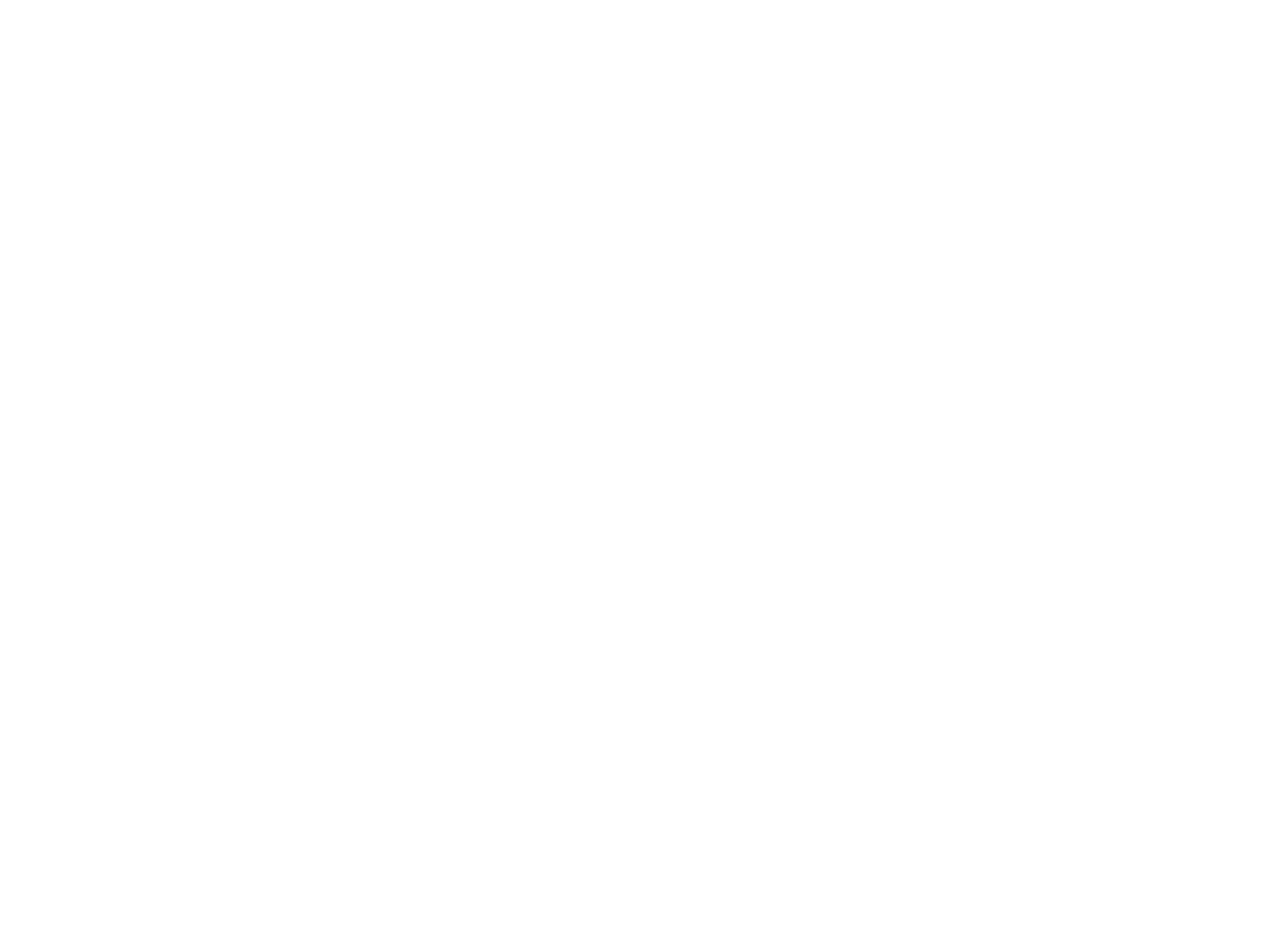
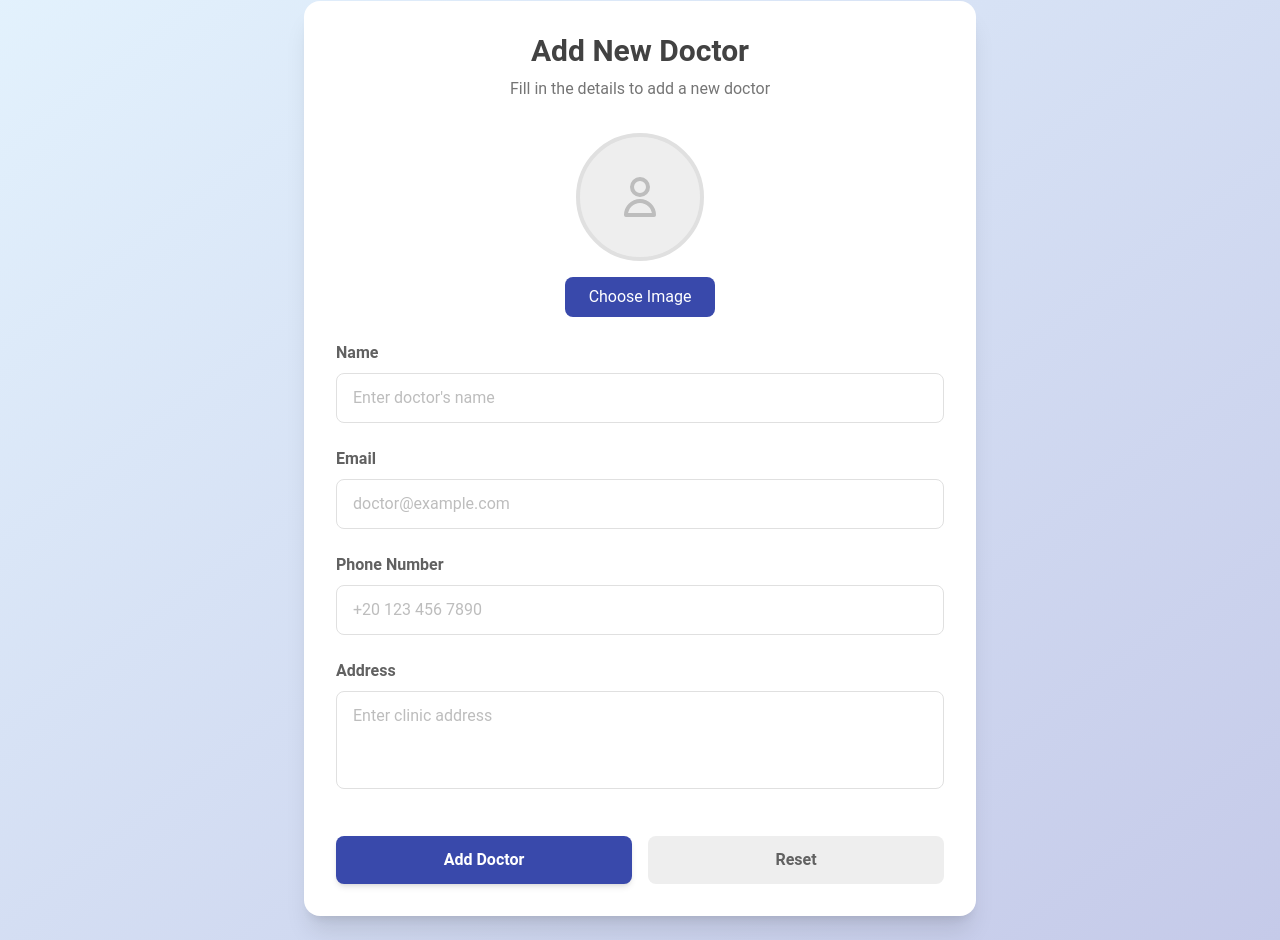
Before and after one commit to Hazem584/Cure-Web, a React (Vite) app: page /admin/add-doctor in a window 1280 px wide. Shown: the part 135-1075 px from the top of the page. Before the commit the page ends 800 px from the top, so only its background shows below. Built offline with nearby package versions, Linux system fonts and the light colour scheme.

Commit message:
Add AddDoctorView component and integrate into AdminLayout; update Dashboard layout to include AddCard

```diff
--- a/src/AdminLayout/AdminLayout.jsx
+++ b/src/AdminLayout/AdminLayout.jsx
@@ -3,6 +3,7 @@
 import Dashboard from "./pages/Dashboard";
 import NavBar from "../components/header/NavBar";
 import DashList from "./Components/DashList";
+import AddDoctorView from "./components/AddDoctorView";
 
 const AdminLayout = () => {
   const [doctors, setDoctor] = useState([
@@ -70,6 +71,7 @@
       <Routes>
         <Route index element={<Dashboard />} />
         <Route path="doctors-list" element={<DashList doctors={doctors} />} />
+        <Route path="add-doctor" element={<AddDoctorView />} />
       </Routes>
     </>
   );
--- /dev/null
+++ b/src/AdminLayout/Components/AddCard.jsx
@@ -0,0 +1,59 @@
+import {
+  Card,
+  CardBody,
+  CardFooter,
+  Typography,
+  Button,
+} from "@material-tailwind/react";
+import { Link } from "react-router-dom";
+import React from "react";
+
+const AddCard = () => {
+  return (
+    <Card className="mt-6 w-96">
+      <CardBody>
+        <svg
+          xmlns="http://www.w3.org/2000/svg"
+          viewBox="0 0 24 24"
+          fill="currentColor"
+          className="mb-4 h-12 w-12 text-gray-900"
+        >
+          <path
+            fillRule="evenodd"
+            d="M9.315 7.584C12.195 3.883 16.695 1.5 21.75 1.5a.75.75 0 01.75.75c0 5.056-2.383 9.555-6.084 12.436A6.75 6.75 0 019.75 22.5a.75.75 0 01-.75-.75v-4.131A15.838 15.838 0 016.382 15H2.25a.75.75 0 01-.75-.75 6.75 6.75 0 017.815-6.666zM15 6.75a2.25 2.25 0 100 4.5 2.25 2.25 0 000-4.5z"
+            clipRule="evenodd"
+          />
+          <path d="M5.26 17.242a.75.75 0 10-.897-1.203 5.243 5.243 0 00-2.05 5.022.75.75 0 00.625.627 5.243 5.243 0 005.022-2.051.75.75 0 10-1.202-.897 3.744 3.744 0 01-3.008 1.51c0-1.23.592-2.323 1.51-3.008z" />
+        </svg>
+        <Typography variant="h5" color="blue-gray" className="mb-2">
+          Go To Add Doctor View
+        </Typography>
+        <Typography>
+          Add new medical professionals to your list and manage your team of
+        </Typography>
+      </CardBody>
+      <CardFooter className="pt-0">
+        <Link to="add-doctor" className="inline-block">
+          <Button size="sm" variant="text" className="flex items-center gap-2">
+            Go to Add Doctor View
+            <svg
+              xmlns="http://www.w3.org/2000/svg"
+              fill="none"
+              viewBox="0 0 24 24"
+              strokeWidth={2}
+              stroke="currentColor"
+              className="h-4 w-4"
+            >
+              <path
+                strokeLinecap="round"
+                strokeLinejoin="round"
+                d="M17.25 8.25L21 12m0 0l-3.75 3.75M21 12H3"
+              />
+            </svg>
+          </Button>
+        </Link>
+      </CardFooter>
+    </Card>
+  );
+};
+export default AddCard;
--- /dev/null
+++ b/src/AdminLayout/Components/AddDoctorView.jsx
@@ -0,0 +1,188 @@
+import React, { useState } from "react";
+import Swal from "sweetalert2";
+
+const AddDoctorView = () => {
+  const [formData, setFormData] = useState({
+    name: "",
+    email: "",
+    address: "",
+    phoneNumber: "",
+    image: "",
+  });
+
+  const [previewImage, setPreviewImage] = useState(null);
+
+  const handleChange = (e) => {
+    const { name, value } = e.target;
+    setFormData((prev) => ({
+      ...prev,
+      [name]: value,
+    }));
+  };
+
+  const handleImageChange = (e) => {
+    const file = e.target.files[0];
+    if (file) {
+      const reader = new FileReader();
+      reader.onloadend = () => {
+        setPreviewImage(reader.result);
+        setFormData((prev) => ({
+          ...prev,
+          image: reader.result,
+        }));
+      };
+      reader.readAsDataURL(file);
+    }
+  };
+
+  const handleSubmit = (e) => {
+    e.preventDefault();
+    console.log("Doctor Data:", formData);
+    Swal.fire("Success!", "Doctor added successfully.", "success");
+    setFormData({
+      name: "",
+      email: "",
+      address: "",
+      phoneNumber: "",
+      image: "",
+    });
+    setPreviewImage(null);
+  };
+
+  const handleReset = () => {
+    setFormData({
+      name: "",
+      email: "",
+      address: "",
+      phoneNumber: "",
+      image: "",
+    });
+    setPreviewImage(null);
+  };
+
+  return (
+    <div className="min-h-screen bg-gradient-to-br from-blue-50 to-indigo-100 p-6">
+      <div className="max-w-2xl mx-auto">
+        <div className="bg-white rounded-2xl shadow-xl p-8">
+          <h1 className="text-3xl font-bold text-gray-800 mb-2 text-center">
+            Add New Doctor
+          </h1>
+          <p className="text-gray-600 text-center mb-8">
+            Fill in the details to add a new doctor
+          </p>
+          <div className="space-y-6">
+            <div className="flex flex-col items-center mb-6">
+              <div className="relative w-32 h-32 mb-4">
+                {previewImage ? (
+                  <img
+                    src={previewImage}
+                    alt="Preview"
+                    className="w-full h-full object-cover rounded-full border-4 border-indigo-200"
+                  />
+                ) : (
+                  <div className="w-full h-full bg-gray-200 rounded-full flex items-center justify-center border-4 border-gray-300">
+                    <svg
+                      className="w-12 h-12 text-gray-400"
+                      fill="none"
+                      stroke="currentColor"
+                      viewBox="0 0 24 24"
+                    >
+                      <path
+                        strokeLinecap="round"
+                        strokeLinejoin="round"
+                        strokeWidth={2}
+                        d="M16 7a4 4 0 11-8 0 4 4 0 018 0zM12 14a7 7 0 00-7 7h14a7 7 0 00-7-7z"
+                      />
+                    </svg>
+                  </div>
+                )}
+              </div>
+              <label className="cursor-pointer bg-indigo-600 text-white px-6 py-2 rounded-lg hover:bg-indigo-700 transition-colors">
+                <span>Choose Image</span>
+                <input
+                  type="file"
+                  accept="image/*"
+                  onChange={handleImageChange}
+                  className="hidden"
+                />
+              </label>
+            </div>
+            <div>
+              <label className="block text-gray-700 font-semibold mb-2">
+                Name
+              </label>
+              <input
+                type="text"
+                name="name"
+                value={formData.name}
+                onChange={handleChange}
+                placeholder="Enter doctor's name"
+                required
+                className="w-full px-4 py-3 border border-gray-300 rounded-lg focus:ring-2 focus:ring-indigo-500 focus:border-transparent outline-none transition"
+              />
+            </div>
+            <div>
+              <label className="block text-gray-700 font-semibold mb-2">
+                Email
+              </label>
+              <input
+                type="email"
+                name="email"
+                value={formData.email}
+                onChange={handleChange}
+                placeholder="doctor@example.com"
+                required
+                className="w-full px-4 py-3 border border-gray-300 rounded-lg focus:ring-2 focus:ring-indigo-500 focus:border-transparent outline-none transition"
+              />
+            </div>
+
+            <div>
+              <label className="block text-gray-700 font-semibold mb-2">
+                Phone Number
+              </label>
+              <input
+                type="tel"
+                name="phoneNumber"
+                value={formData.phoneNumber}
+                onChange={handleChange}
+                placeholder="+20 123 456 7890"
+                required
+                className="w-full px-4 py-3 border border-gray-300 rounded-lg focus:ring-2 focus:ring-indigo-500 focus:border-transparent outline-none transition"
+              />
+            </div>
+            <div>
+              <label className="block text-gray-700 font-semibold mb-2">
+                Address
+              </label>
+              <textarea
+                name="address"
+                value={formData.address}
+                onChange={handleChange}
+                placeholder="Enter clinic address"
+                required
+                rows="3"
+                className="w-full px-4 py-3 border border-gray-300 rounded-lg focus:ring-2 focus:ring-indigo-500 focus:border-transparent outline-none transition resize-none"
+              />
+            </div>
+            <div className="flex gap-4 pt-4">
+              <button
+                onClick={handleSubmit}
+                className="flex-1 bg-indigo-600 text-white py-3 rounded-lg font-semibold hover:bg-indigo-700 transition-colors shadow-md hover:shadow-lg"
+              >
+                Add Doctor
+              </button>
+              <button
+                onClick={handleReset}
+                className="flex-1 bg-gray-200 text-gray-700 py-3 rounded-lg font-semibold hover:bg-gray-300 transition-colors"
+              >
+                Reset
+              </button>
+            </div>
+          </div>
+        </div>
+      </div>
+    </div>
+  );
+};
+
+export default AddDoctorView;
--- a/src/AdminLayout/pages/Dashboard.jsx
+++ b/src/AdminLayout/pages/Dashboard.jsx
@@ -1,11 +1,13 @@
-import React, { useState } from "react";
+import React from "react";
 import DashList from "../Components/DashList";
 
 import GoCard from "../components/GoCard";
+import AddCard from "../components/AddCard";
 
 const Dashboard = () => {
   return (
-    <div className="flex justify-center items-center min-h-screen">
+    <div className="flex justify-center items-center min-h-screen gap-8">
+      <AddCard />
       <GoCard />
     </div>
   );
--- a/src/UserLayout/pages/doctors/Doctors.jsx
+++ b/src/UserLayout/pages/doctors/Doctors.jsx
@@ -45,7 +45,6 @@
       photo:
         "https://images.unsplash.com/photo-1643297654416-05795d62e39c?ixlib=rb-4.1.0&ixid=M3wxMjA3fDB8MHxzZWFyY2h8NTZ8fGRvY3RvcnxlbnwwfHwwfHx8MA%3D%3D&auto=format&fit=crop&q=60&w=500",
     },
-    ,
     {
       id: 204,
       name: "Robert Johnson",
```
